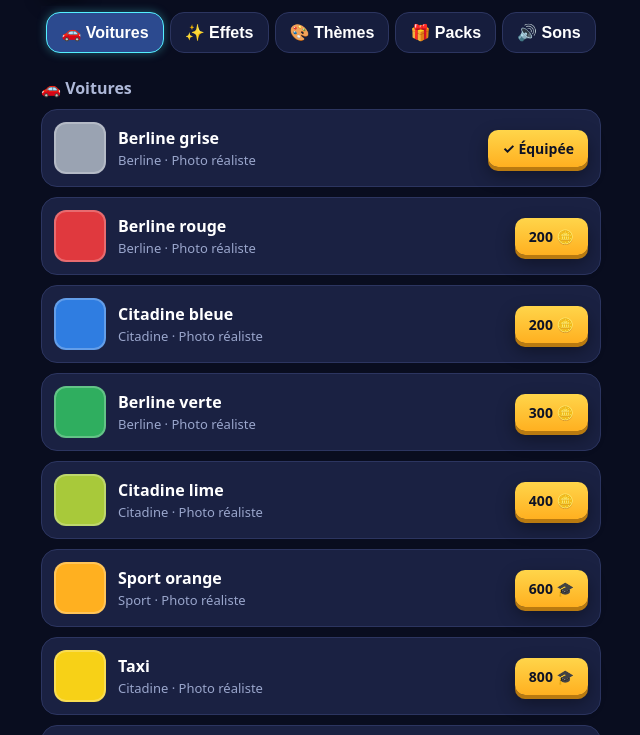
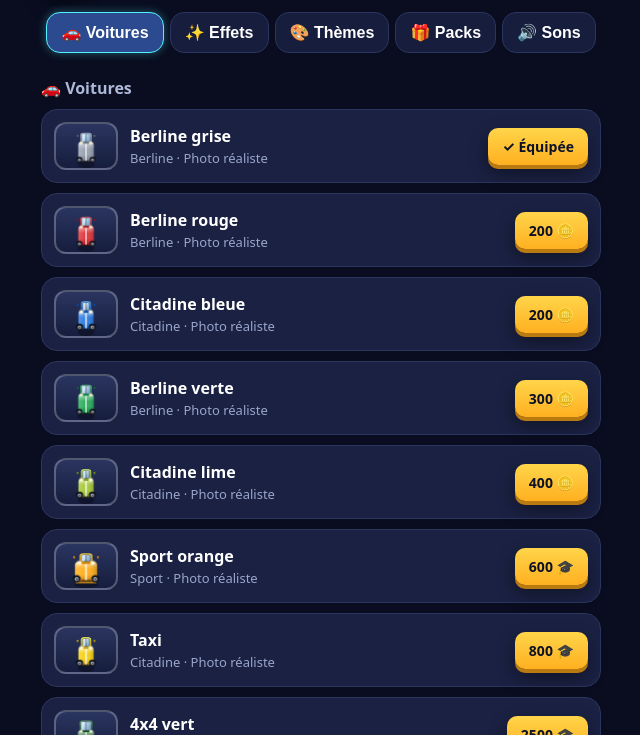
Before and after one commit to gautiergirard91-stack/road-game, a plain HTML site: page index.html in a window 1280 px wide. Both pictures are taken after a click on the button "🛒 Boutique". Shown: the part 65-800 px from the top of the page, without its empty margins (319-959 px from the left). Drawn offline with Linux system fonts and the light colour scheme; no server answers.

Commit message:
feat(v1.3.13): boutique Voitures — le carré de couleur est remplacé par un aperçu réel de la voiture (mini canvas 64×48 rendu avec paintCar, même moteur que le jeu). CACHE roadtap-v21, VERSION 1.3.13
Co-authored-by: gautiergirard91-stack <gautiergirard91-stack@users.noreply.github.com>

```diff
--- a/css/style.css
+++ b/css/style.css
@@ -390,6 +390,16 @@ body {
   justify-content: center;
   font-size: 26px;
   background: #232c4d;
+}
+
+/* v1.3.13 : aperçu réel de la voiture (mini canvas) à la place du carré de couleur */
+canvas.swatch.car-preview {
+  width: 64px;
+  height: 48px;
+  border-radius: 12px;
+  border: 2px solid rgba(255, 255, 255, 0.25);
+  background: linear-gradient(180deg, #2a3560 0%, #161d3d 100%);
+  flex-shrink: 0;
 }
 
 /* v1.3.10 : boutique paginée par catégorie */
--- a/js/config.js
+++ b/js/config.js
@@ -3,4 +3,4 @@ export const FIREBASE_DB_SECRET = '';
 // Google Sign-In (voir docs/FIREBASE.md §5) — clés publiques, sans danger à commiter :
 export const FIREBASE_WEB_API_KEY = 'AIzaSyCIFhp4tI-8pL9HG-fD9XIJfNLln5dBG9g'; // config de l'app web (AIzaSy…), publique
 export const FIREBASE_OAUTH_CLIENT_ID = '804737015370-g2bocn49qv0hsjk00jd0pu84j4bpdg53.apps.googleusercontent.com'; // Auth → Google → Web SDK configuration → Web client ID (public)
-export const VERSION = '1.3.12';
+export const VERSION = '1.3.13';
--- a/js/game.js
+++ b/js/game.js
@@ -361,6 +361,40 @@ function paintCar(ctx, cx, baseY, m, col, style) {
   // roues
   const fancy = style === 'photo' || col.tier >= 2;
   for (const sx of [-1, 1]) drawWheel(cx + sx * bw * 0.42, baseY, fancy);
+}
+
+// v1.3.13 : aperçu réel de la voiture dans la boutique — mini canvas rendu avec le même paintCar que le jeu
+export function renderCarPreview(canvas, skin) {
+  const dpr = Math.min((typeof window !== 'undefined' && window.devicePixelRatio) || 1, 2);
+  const cssW = 64;
+  const cssH = 48;
+  canvas.width = Math.round(cssW * dpr);
+  canvas.height = Math.round(cssH * dpr);
+  canvas.style.width = cssW + 'px';
+  canvas.style.height = cssH + 'px';
+  const ctx = canvas.getContext('2d');
+  ctx.setTransform(dpr, 0, 0, dpr, 0, 0);
+  ctx.clearRect(0, 0, cssW, cssH);
+  const m = MODELS[skin.model] || MODELS.berline;
+  const totalH = m.bodyH + m.cabH + 21;
+  const s = Math.min((cssW - 14) / m.w, (cssH - 14) / totalH);
+  const isHex = (skin.color || '').startsWith('#');
+  ctx.save();
+  ctx.translate(cssW / 2, cssH - 6 - 12 * s);
+  ctx.scale(s, s);
+  paintCar(ctx, 0, 0, m, {
+    color: skin.rainbow ? '#ff5c8a' : skin.color,
+    dark: skin.shine || !isHex ? 'rgba(0,0,0,0.42)' : shade(skin.color, -48),
+    light: skin.shine || !isHex ? 'rgba(255,255,255,0.5)' : shade(skin.color, 48),
+    shine: Boolean(skin.shine),
+    tier: 3,
+    time: 0,
+  }, skin.style || 'photo');
+  ctx.restore();
+  ctx.fillStyle = 'rgba(0,0,0,0.3)';
+  ctx.beginPath();
+  ctx.ellipse(cssW / 2, cssH - 4, m.w * 0.55 * s, 4, 0, 0, Math.PI * 2);
+  ctx.fill();
 }
 
 function drawTrafficCar(ctx, x, y, w, color, down) {
--- a/js/main.js
+++ b/js/main.js
@@ -1,5 +1,5 @@
 import { LEVELS, THEMES, SKINS, EFFECTS, DIFFICULTIES, CURRENCIES, WINDOWS, ACHIEVEMENTS, THEME_SHOP, ENDLESS_LEVEL, PACKS, SOUND_PACKS } from './data.js';
-import { Game, CAR_STYLE_LABEL } from './game.js';
+import { Game, CAR_STYLE_LABEL, renderCarPreview } from './game.js';
 import * as store from './store.js';
 import { sfx, setEnabled, setMusicEnabled, unlockAudio, applySoundPack } from './audio.js';
 import { coinsForResult, accuracy, avgReaction, continueCost, maxMissesFor, firstClearBonus, isPerfectClear, perfectClearBonus, dailyChallenge, weeklyQuests } from './core.js';
@@ -453,7 +453,7 @@ function renderShop() {
     const card = document.createElement('div');
     card.className = 'card shop-card';
     card.innerHTML = `
-      <div class="swatch" style="background:${s.rainbow ? 'linear-gradient(90deg,#ff5c8a,#ffd54a,#7ee081,#54f0ff,#c792ff)' : s.color}"></div>
+      <canvas class="swatch car-preview" aria-label="Aperçu ${s.name}"></canvas>
       <div class="card-body">
         <div class="card-title">${s.name}</div>
         <div class="card-sub">${MODEL_LABEL[s.model] || 'Berline'} · ${CAR_STYLE_LABEL[s.style || 'photo']}</div>
@@ -477,6 +477,7 @@ function renderShop() {
       refreshCoins();
       renderShop();
     });
+    renderCarPreview(card.querySelector('canvas.car-preview'), s);
     skinsEl.appendChild(card);
   }
   const thEl = $('#shop-themes');
--- a/sw.js
+++ b/sw.js
@@ -1,4 +1,4 @@
-const CACHE = 'roadtap-v20';
+const CACHE = 'roadtap-v21';
 
 const ASSETS = [
   './',
```
Also changed, not shown: tests/game.smoke.test.mjs (+3 -1 lines), 1 other file.
